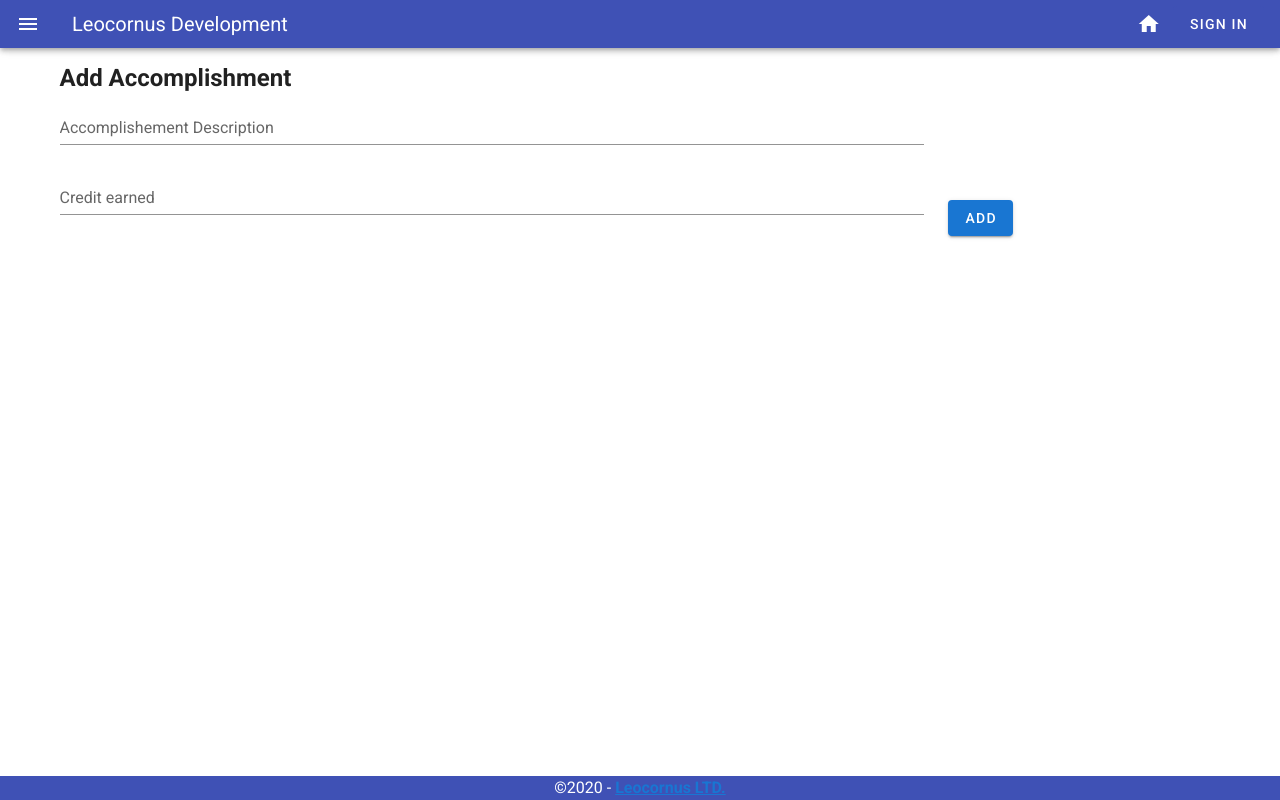
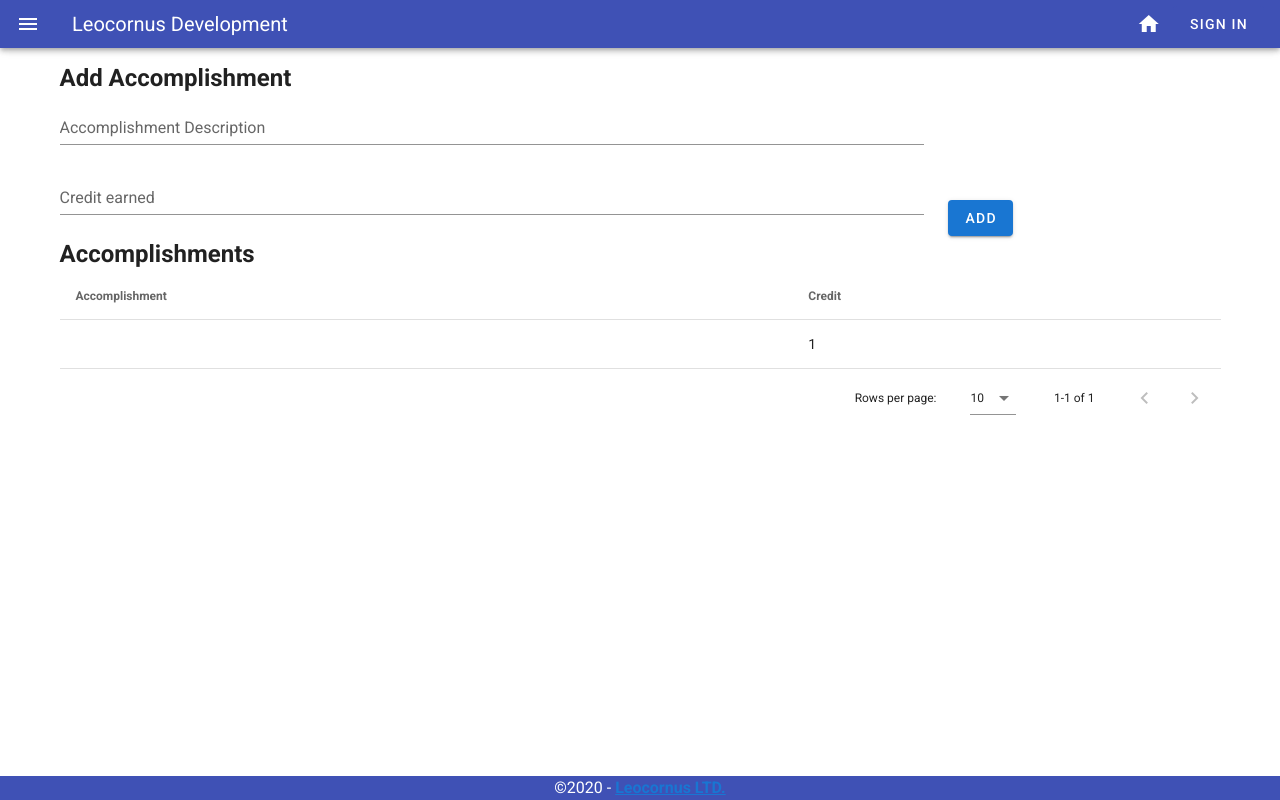
Before and after one commit to leocornus/nuxt-repo, a Nuxt app: page /credits in a window 1280 px wide. Built offline with nearby package versions, Linux system fonts and the light colour scheme; no server answers.

Commit message:
add data table for the accomplishments

```diff
--- a/pages/credits/index.vue
+++ b/pages/credits/index.vue
@@ -5,13 +5,20 @@ v-container( grid-list-xs )
     v-row(align="end")
       v-col(cols="9")
         v-text-field(
-          label="Accomplishement Description"
+          label="Accomplishment Description"
         )
         v-text-field(
           label="Credit earned"
         )
       v-col(cols="3")
         v-btn(color="primary") Add
+
+  h2 Accomplishments
+  v-data-table(
+    :headers="headers"
+    :items="jobs"
+    :item-per-page="perPage"
+  )
 </template>
 
 <script>
@@ -22,10 +29,29 @@ export default {
     layout: 'vuetify',
 
     data() {
+
          return {
+             headers: [
+                { text: "Accomplishment", value: "accomplishment" },
+                { text: "Credit", value: "credit" }
+             ],
+             jobs: [
+                 {accomplishment: '',
+                  credit: 1
+                 }
+             ],
+             perPage: 15
          };
+    },
+
+    methods: {
+
+        addAccomplishment() {
+
+        }
     }
 }
+
 </script>
 
 <style lang="sass">
```
